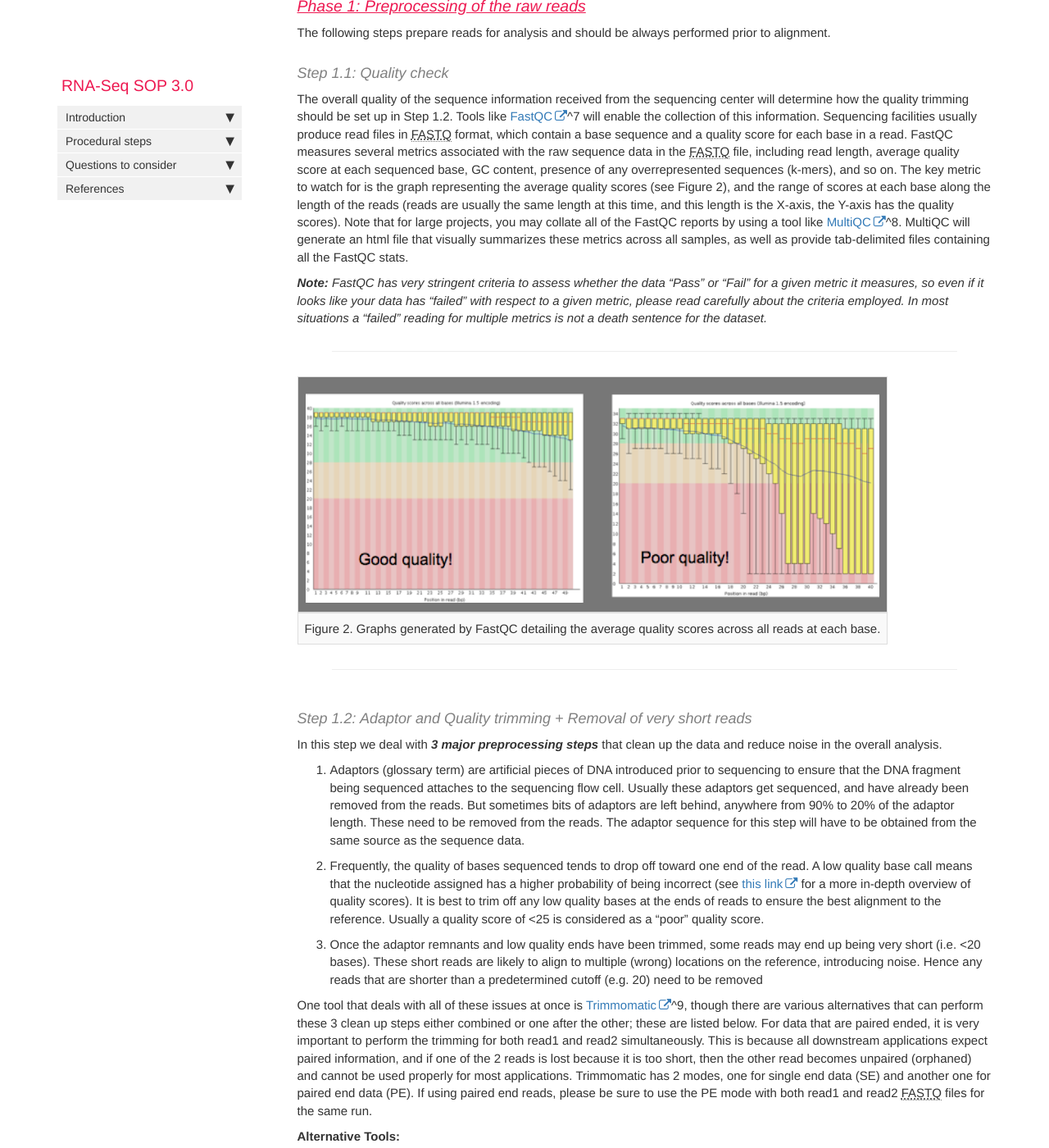
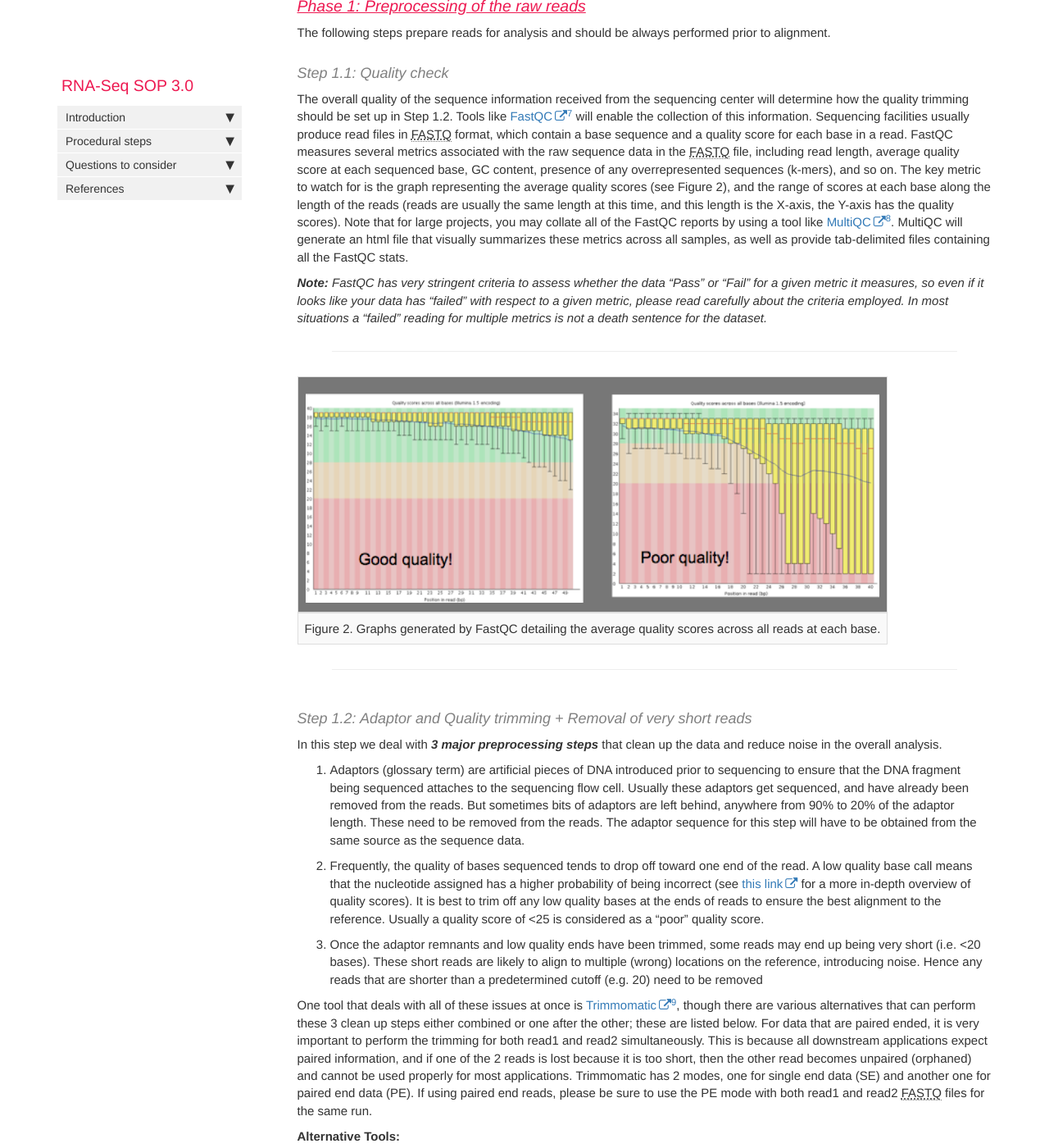
Before and after one commit to h3abionet/H3ABionet-SOPs, a Jekyll site: the page built from pages/genomics_analysis/RNA-Seq/RNA-Seq.md, in a window 1280 px wide and 1400 px high, scrolled down 3251 px. Shown: the whole window at 82% size. Built offline with Jekyll 4.4.1, drawn with Linux system fonts in a browser that asks for light colours; nearby versions of some CDN libraries; comment, search, counter and statistics services are not loaded; some of the changed text lies outside the part shown.

Commit message:
added more [] around footnotes

```diff
--- a/pages/genomics_analysis/RNA-Seq/RNA-Seq.md
+++ b/pages/genomics_analysis/RNA-Seq/RNA-Seq.md
@@ -53,8 +53,8 @@ Several papers are now available that describe the steps in greater detail for p
 
 In addition, newer alignment-free methods have also been published and are increasingly being used in analysis (we include a second protocol detailing the use of these):
 
-*   (Bray _et al. _2016) [https://www.nature.com/articles/nbt.3519](https://www.nature.com/articles/nbt.3519)^5
-*   (Patro _et al._ 2017) [https://www.nature.com/articles/nmeth.4197](https://www.nature.com/articles/nmeth.4197)^6
+*   (Bray _et al. _2016) [https://www.nature.com/articles/nbt.3519](https://www.nature.com/articles/nbt.3519)[^5]
+*   (Patro _et al._ 2017) [https://www.nature.com/articles/nmeth.4197](https://www.nature.com/articles/nmeth.4197)[^6]
 
 Tools are suggested in the protocols below.
 
@@ -71,7 +71,7 @@ The following steps prepare reads for analysis and should be always performed pr
 
 #### _Step 1.1: Quality check_ {#step-1-1-quality-check}
 
-The overall quality of the sequence information received from the sequencing center will determine how the quality trimming should be set up in Step 1.2. Tools like [FastQC](https://www.bioinformatics.babraham.ac.uk/projects/fastqc/)^7 will enable the collection of this information. Sequencing facilities usually produce read files in FASTQ format, which contain a base sequence and a quality score for each base in a read. FastQC measures several metrics associated with the raw sequence data in the FASTQ file, including read length, average quality score at each sequenced base, GC content, presence of any overrepresented sequences (k-mers), and so on. The key metric to watch for is the graph representing the average quality scores (see Figure 2), and the range of scores at each base along the length of the reads (reads are usually the same length at this time, and this length is the X-axis, the Y-axis has the quality scores). Note that for large projects, you may collate all of the FastQC reports by using a tool like [MultiQC](http://multiqc.info)^8. MultiQC will generate an html file that visually summarizes these metrics across all samples, as well as provide tab-delimited files containing all the FastQC stats.
+The overall quality of the sequence information received from the sequencing center will determine how the quality trimming should be set up in Step 1.2. Tools like [FastQC](https://www.bioinformatics.babraham.ac.uk/projects/fastqc/)[^7] will enable the collection of this information. Sequencing facilities usually produce read files in FASTQ format, which contain a base sequence and a quality score for each base in a read. FastQC measures several metrics associated with the raw sequence data in the FASTQ file, including read length, average quality score at each sequenced base, GC content, presence of any overrepresented sequences (k-mers), and so on. The key metric to watch for is the graph representing the average quality scores (see Figure 2), and the range of scores at each base along the length of the reads (reads are usually the same length at this time, and this length is the X-axis, the Y-axis has the quality scores). Note that for large projects, you may collate all of the FastQC reports by using a tool like [MultiQC](http://multiqc.info)[^8]. MultiQC will generate an html file that visually summarizes these metrics across all samples, as well as provide tab-delimited files containing all the FastQC stats.
 
 _**Note:**_ _FastQC has very stringent criteria to assess whether the data "Pass" or "Fail" for a given metric it measures, so even if it looks like your data has "failed" with respect to a given metric, please read carefully about the criteria employed. In most situations a "failed" reading for multiple metrics is not a death sentence for the dataset._
 
@@ -94,7 +94,7 @@ In this step we deal with _**3 major preprocessing steps**_  that clean up the d
 
 3.  Once the adaptor remnants and low quality ends have been trimmed, some reads may end up being very short (i.e. <20 bases). These short reads are likely to align to multiple (wrong) locations on the reference, introducing noise. Hence any reads that are shorter than a predetermined cutoff (e.g. 20) need to be removed
 
-One tool that deals with all of these issues at once is [Trimmomatic](http://www.usadellab.org/cms/?page=trimmomatic)^9, though there are various alternatives that can perform these 3 clean up steps either combined or one after the other; these are  listed below. For data that are paired ended, it is very important to perform the trimming for both read1 and read2 simultaneously. This is because all downstream applications expect paired information, and if one of the 2 reads is lost because it is too short, then the other read becomes unpaired (orphaned) and cannot be used properly for most applications. Trimmomatic has 2 modes, one for single end data (SE) and another one for paired end data (PE). If using paired end reads, please be sure to use the PE mode with both read1 and read2 FASTQ  files for the same run.
+One tool that deals with all of these issues at once is [Trimmomatic](http://www.usadellab.org/cms/?page=trimmomatic)[^9], though there are various alternatives that can perform these 3 clean up steps either combined or one after the other; these are  listed below. For data that are paired ended, it is very important to perform the trimming for both read1 and read2 simultaneously. This is because all downstream applications expect paired information, and if one of the 2 reads is lost because it is too short, then the other read becomes unpaired (orphaned) and cannot be used properly for most applications. Trimmomatic has 2 modes, one for single end data (SE) and another one for paired end data (PE). If using paired end reads, please be sure to use the PE mode with both read1 and read2 FASTQ  files for the same run.
 
 **Alternative Tools:**
  *  _For adaptor trimming_: [Trim_Galore](http://www.bioinformatics.babraham.ac.uk/projects/trim_galore/), [BBMap](https://sourceforge.net/projects/bbmap/), Flexbar^12 and one of the many tools [listed here](https://omictools.com/adapter-trimming-category).
```
